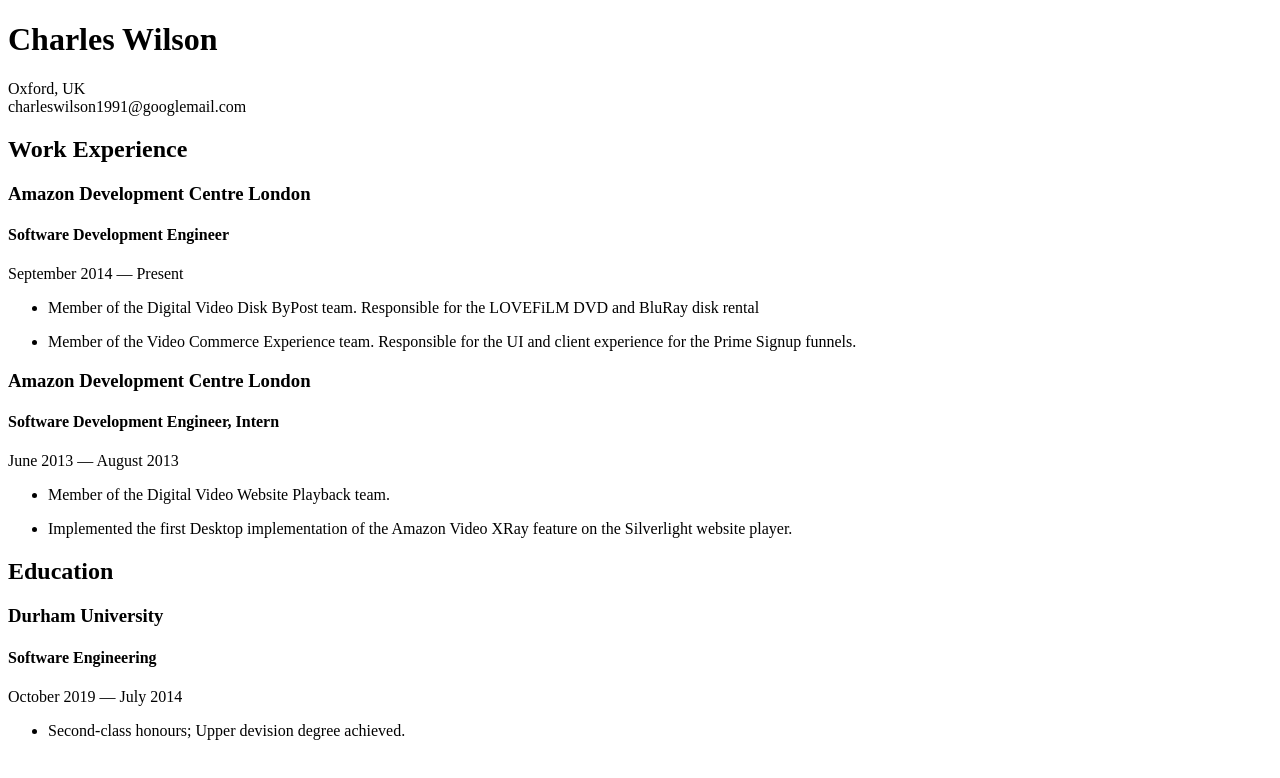
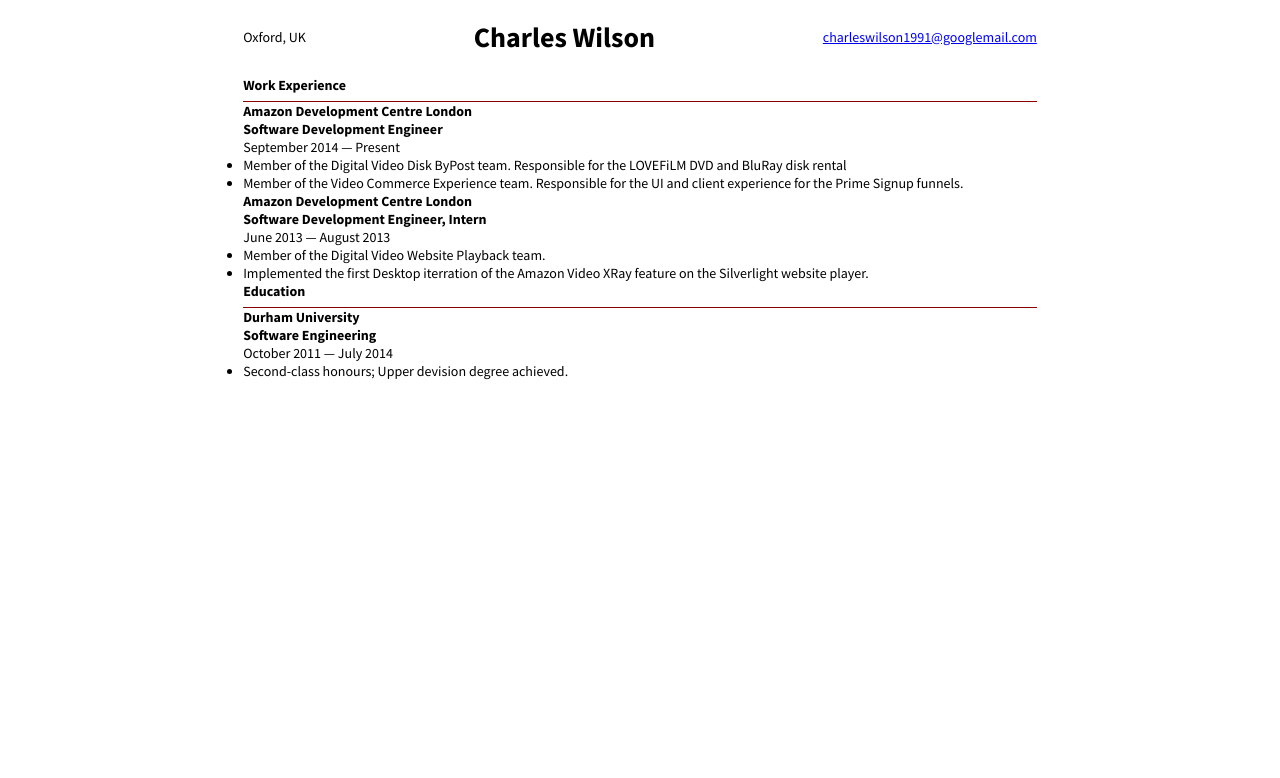
Before and after one commit to CharlesJWilson/cjw_cv, a plain HTML site: page html/index.html in a window 1280 px wide. Drawn offline with Linux system fonts and the light colour scheme.

Commit message:
Added the style.css files and initial basic header styling

```diff
--- a/html/index.html
+++ b/html/index.html
@@ -1,18 +1,31 @@
 <!DOCTYPE html>
 <html>
     <head>
+        <meta name="viewport" content="width=device-width, initial-scale=1.0, minimum-scale=1.0">
         <meta http-equiv="content-type" content="text/html; charset=UTF-8">
+
         <title>Charles Wilson CV</title>
+        <meta property="og:title" content="Charles Wilson CV" />
+        <meta property="og:description" content="Charles Wilson curriculum vitae and résumé." />
+        <meta name="description" content="Charles Wilson curriculum vitae and résumé." />
+
+        <meta name="author" content="Charles Wilson" />
+        <meta name="owner" content="Charles Wilson" />
+        <meta name="robots" content="all" />
+
+        <link href='https://fonts.googleapis.com/css?family=Source+Sans+Pro:400italic,700italic,400,700' rel='stylesheet' type='text/css'>
+        <link rel="stylesheet" type="text/css" href="style.css" media="all">
+
     </head>
 
     <body>
-        <header class="">
-            <h1 id="">Charles Wilson</h1>
-            <section id="">Oxford, UK</section>
-            <section id="">charleswilson1991@googlemail.com</section>
+        <header id="header" class="">
+            <h1 id="header-name">Charles Wilson</h1>
+            <section id="header-location"><p>Oxford, UK</p></section>
+            <section id="header-email"><a href="mailto:charleswilson1991@googlemail.com">charleswilson1991@googlemail.com</a></section>
         </header>
 
-        <section>
+        <section id="content">
             <article>
                 <h2>Work Experience</h2>
 
@@ -33,7 +46,7 @@
                     </header>
                     <ul>
                         <li><p>Member of the Digital Video Website Playback team.</p></li>
-                        <li><p>Implemented the first Desktop implementation of the Amazon Video XRay feature on the Silverlight website player.</p></li>
+                        <li><p>Implemented the first Desktop iterration of the Amazon Video XRay feature on the Silverlight website player.</p></li>
                     </ul>
                 <section>
 
@@ -45,7 +58,7 @@
                 <section>
                     <h3>Durham University</h3>
                     <h4>Software Engineering</h4>
-                    <p><time datetime="2011-10">October 2019</time> &mdash; July 2014</p>
+                    <p><time datetime="2011-10">October 2011</time> &mdash; July 2014</p>
                     <ul>
                         <li><p>Second-class honours; Upper devision degree achieved.</p></li>
                     </ul>
--- /dev/null
+++ b/html/style.css
@@ -0,0 +1,42 @@
+* {
+    font-size: 14px;
+    padding: 0px;
+    margin: 0;
+}
+
+body {
+    width: 21cm;
+    margin: 0 auto;
+    padding: 0.5cm 1cm;
+    font-family: 'Source Sans Pro', 'Open Sans', 'Helvetica Neue', Helvetica, Arial, sans-serif;
+    color: #000000;
+}
+
+#header {
+    height: auto;
+    margin-bottom: 1.5em;
+    display: flex;
+    flex-direction: row;
+    align-items: center;
+    justify-content: space-between;
+}
+
+#header h1 {
+    font-size: 2em;
+    text-align: center;
+    order: 2;
+}
+#header #header-email {
+    text-align: left;
+    order: 3;
+}
+
+#header #header-location {
+    text-align: right;
+    order: 1;
+}
+
+article h2 {
+    padding-bottom: 0.5em;
+    border-bottom: 1px solid darkred;
+}
```
